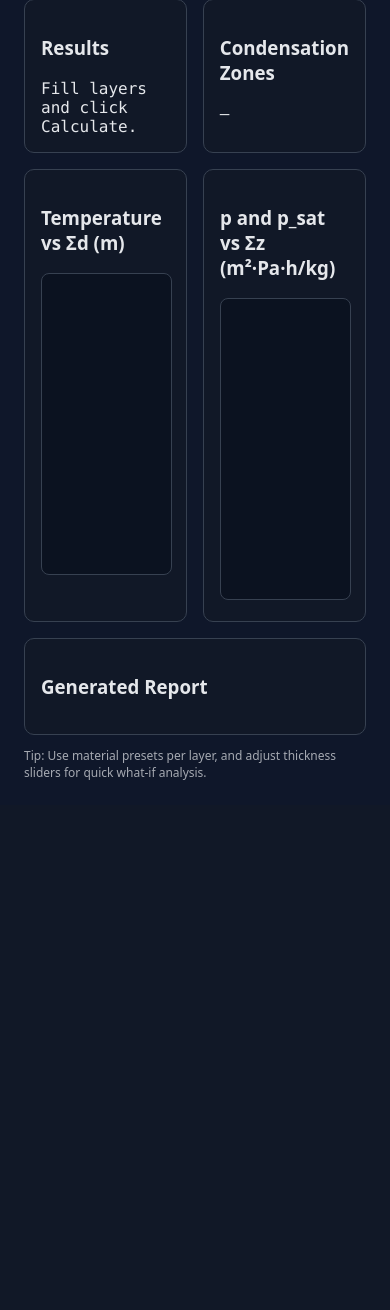
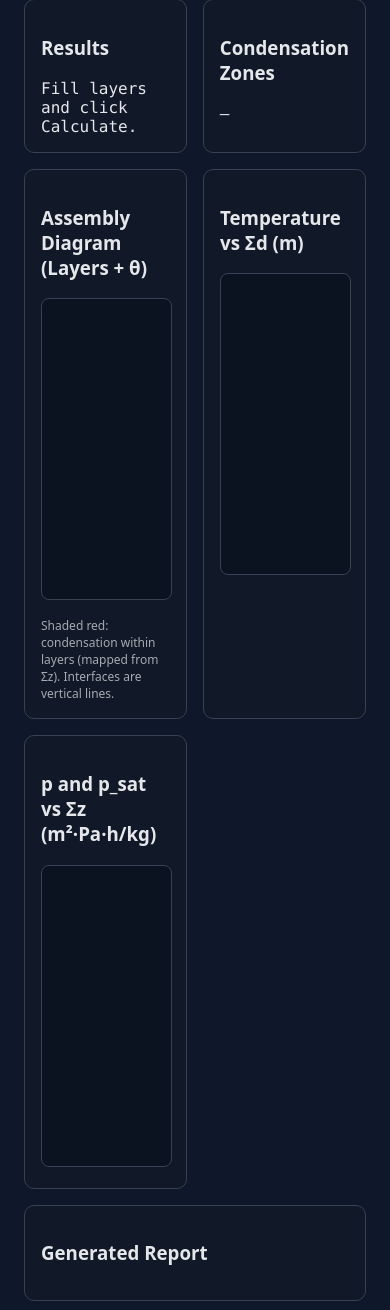
Before and after one commit to dbaldzhiev/teccondense, a Flask app: page / in a window 390 px wide; the page is wider, and only the part inside the window is pictured. Shown: the part 547-1857 px from the top of that part. Before the commit the page ends 1327 px from the top of that part, so only its background shows below. Run offline with Flask 2, Linux system fonts and the light colour scheme.

Commit message:
Refactor condensation risk calculation module
- Removed outdated agent instructions file.
- Updated binary files in the __pycache__ directory for core and materials modules.
- Cleaned up CSV data file by removing unnecessary empty rows.
- Enhanced API response in app.py to include layer metadata for better visualization.
- Improved JavaScript for drawing assembly diagrams and vapor pressure graphs, including new functions for interpolation and mapping.
- Added assembly diagram section in index.html for visual representation of layers and temperature profiles.
- Created detailed documentation for condensation calculation methodology in AGENTS.md.

```diff
--- a/context/t2-1.csv
+++ b/context/t2-1.csv
@@ -19,5 +19,3 @@
 12,-4.50,-2.60,-1.00,0.40,1.90,3.20,4.50,5.70,6.70,7.70,8.70,9.60,10.00,11.20
 11,-5.20,-3.20,-1.80,-0.40,1.00,2.30,3.50,4.70,5.80,6.70,7.70,8.60,9.40,10.20
 10,-6.00,-4.20,-2.60,-1.20,0.10,1.40,2.60,3.70,4.80,5.80,6.70,7.60,8.400,9.20
-,,,,,,,,,,,,,,
-,,,,,,,,,,,,,,
--- a/webapp/app.py
+++ b/webapp/app.py
@@ -69,6 +69,22 @@ def analyze_api():
         tk = float(data.get('tk_hours', 1440))
         tu = float(data.get('tu_hours', 1440))
         result = analyze(assembly, climate, tk_hours=tk, tu_hours=tu)
+        # Enrich with layer metadata for annotated diagrams
+        result["layers"] = [
+            {
+                "name": L.name,
+                "d": L.d,
+                "lambda_": L.lambda_,
+                "mu": L.mu,
+                "rho": L.rho,
+                "xr_percent": L.xr_percent,
+                "xmax_percent": L.xmax_percent,
+            }
+            for L in layers
+        ]
+        # Convenience aliases for axes
+        result["z_axis"] = result.get("vapor_axis", [])
+        result["x_axis"] = result.get("thickness_axis", [])
         return jsonify({'ok': True, 'result': result})
     except Exception as e:
         return jsonify({'ok': False, 'error': str(e)}), 500
--- a/webapp/static/app.js
+++ b/webapp/static/app.js
@@ -125,18 +125,100 @@ window.__appLoaded = true;
       `Wk_total=${r.Wk_total.toFixed(4)} kg/m² over tk=${tk.toFixed(0)}h, Drying capacity=${r.drying_capacity.toFixed(4)} kg/m² over tu=${tu.toFixed(0)}h → OK=${r.drying_ok ? 'Yes':'No'}`;
     const zones = r.zones || [];
     document.getElementById('zones').textContent = zones.length ? zones.map(z => `(${z.start_z.toFixed(3)} → ${z.end_z.toFixed(3)})`).join('\n') : '—';
+    drawAssembly(r.layers || [], r.thickness_axis, r.theta_profile, r.zones || [], r.vapor_axis);
     drawTemp(r.thickness_axis, r.theta_profile);
     drawVapor(r.vapor_axis, r.p_line, r.p_sat, r.zones, r.vapor_axis_final, r.p_final);
   }
 
   function linMap(v, v0,v1, p0,p1){ return p0 + (v - v0) * (p1 - p0) / (v1 - v0 || 1); }
+  function clamp(v, a, b){ return Math.max(a, Math.min(b, v)); }
+  function hashColor(str){
+    let h = 0; for (let i = 0; i < str.length; i++){ h = (h*31 + str.charCodeAt(i))|0; }
+    const r = 160 + (h & 0x3F); const g = 140 + ((h>>6) & 0x3F); const b = 120 + ((h>>12) & 0x3F);
+    return `rgba(${r%255}, ${g%255}, ${b%255}, 0.25)`;
+  }
+  function interpAt(xq, xs, ys){
+    if (!xs || xs.length === 0) return 0;
+    if (xq <= xs[0]) return ys[0];
+    if (xq >= xs[xs.length-1]) return ys[ys.length-1];
+    for (let i=1;i<xs.length;i++){
+      if (xq <= xs[i]){
+        const x0=xs[i-1], x1=xs[i]; const y0=ys[i-1], y1=ys[i];
+        const t=(xq-x0)/((x1-x0)||1); return y0 + t*(y1-y0);
+      }
+    }
+    return ys[ys.length-1];
+  }
+  function mapZtoX(z, zAxis, xAxis){
+    if (!zAxis || !xAxis || zAxis.length !== xAxis.length) return 0;
+    if (z <= zAxis[0]) return xAxis[0];
+    if (z >= zAxis[zAxis.length-1]) return xAxis[xAxis.length-1];
+    for (let i=1;i<zAxis.length;i++){
+      if (z <= zAxis[i]){
+        const z0=zAxis[i-1], z1=zAxis[i]; const x0=xAxis[i-1], x1=xAxis[i];
+        const t=(z - z0)/((z1 - z0)||1); return x0 + t*(x1 - x0);
+      }
+    }
+    return xAxis[xAxis.length-1];
+  }
   window.drawTemp = function(x, y){ const c=document.getElementById('chartTemp'); c.width=c.clientWidth; c.height=300; const ctx=c.getContext('2d'); ctx.clearRect(0,0,c.width,c.height); const w=c.width, h=c.height; const pad=40; const xmin=Math.min(...x), xmax=Math.max(...x); const ymin=Math.min(...y), ymax=Math.max(...y); ctx.strokeStyle='#444'; ctx.strokeRect(0,0,w,h); ctx.save(); ctx.translate(pad,pad); const iw=w-2*pad, ih=h-2*pad; ctx.fillStyle='#9ca3af'; ctx.font='12px sans-serif'; ctx.fillText(`${xmin.toFixed(2)} m`,0,ih+16); ctx.fillText(`${xmax.toFixed(2)} m`,iw-60,ih+16); ctx.fillText(`${ymin.toFixed(1)}°C`,-30,ih); ctx.fillText(`${ymax.toFixed(1)}°C`,-30,10); ctx.beginPath(); for(let i=0;i<x.length;i++){ const X=linMap(x[i], xmin,xmax, 0,iw); const Y=linMap(y[i], ymin,ymax, ih,0); if(i===0) ctx.moveTo(X,Y); else ctx.lineTo(X,Y);} ctx.strokeStyle='#60a5fa'; ctx.lineWidth=2; ctx.stroke(); ctx.restore(); }
-  window.drawVapor = function(x, p, ps, zones, xf, pf){ const c=document.getElementById('chartVapor'); c.width=c.clientWidth; c.height=300; const ctx=c.getContext('2d'); ctx.clearRect(0,0,c.width,c.height); const w=c.width,h=c.height; const pad=40; const xmin=Math.min(...x), xmax=Math.max(...x); const all=[...p,...ps]; const ymin=Math.min(...all), ymax=Math.max(...all); ctx.strokeStyle='#444'; ctx.strokeRect(0,0,w,h); ctx.save(); ctx.translate(pad,pad); const iw=w-2*pad, ih=h-2*pad; ctx.fillStyle='#9ca3af'; ctx.font='12px sans-serif'; ctx.fillText(`${xmin.toFixed(2)}`,0,ih+16); ctx.fillText(`${xmax.toFixed(2)}`,iw-30,ih+16); ctx.fillText(`${(ymin/100).toFixed(0)} hPa`,-35,ih); ctx.fillText(`${(ymax/100).toFixed(0)} hPa`,-35,10); const plot = (xs, arr, color) => { ctx.beginPath(); for(let i=0;i<xs.length;i++){ const X=linMap(xs[i], xmin,xmax,0,iw); const Y=linMap(arr[i], ymin,ymax, ih,0); if(i===0) ctx.moveTo(X,Y); else ctx.lineTo(X,Y);} ctx.strokeStyle=color; ctx.lineWidth=2; ctx.stroke(); };
-    if (zones && zones.length){ ctx.fillStyle='rgba(248,113,113,0.15)'; zones.forEach(z => { const X0=linMap(z.start_z, xmin,xmax,0,iw); const X1=linMap(z.end_z, xmin,xmax,0,iw); ctx.fillRect(X0,0, X1-X0, ih); }); }
-    plot(x, ps, '#f87171');
-    plot(x, p, '#34d399');
-    if (xf && pf) plot(xf, pf, '#93c5fd');
-    ctx.restore(); }
+  window.drawVapor = function(x, p, ps, zones, xf, pf){ const c=document.getElementById('chartVapor'); c.width=c.clientWidth; c.height=300; const ctx=c.getContext('2d'); ctx.clearRect(0,0,c.width,c.height); const w=c.width,h=c.height; const pad=44; const xmin=Math.min(...x), xmax=Math.max(...x); const all=[...p,...ps]; const ymin=Math.min(...all), ymax=Math.max(...all); ctx.strokeStyle='#444'; ctx.strokeRect(0,0,w,h); ctx.save(); ctx.translate(pad,pad); const iw=w-2*pad, ih=h-2*pad; ctx.fillStyle='#9ca3af'; ctx.font='12px sans-serif'; ctx.fillText(`${xmin.toFixed(2)} Σz`,0,ih+16); ctx.fillText(`${xmax.toFixed(2)} Σz`,iw-60,ih+16); ctx.fillText(`${(ymin/100).toFixed(0)} hPa`,-36,ih); ctx.fillText(`${(ymax/100).toFixed(0)} hPa`,-36,10);
+    // Layer interface lines
+    ctx.strokeStyle='#374151'; ctx.lineWidth=1; for(let i=0;i<x.length;i++){ const X=linMap(x[i], xmin,xmax,0,iw); ctx.beginPath(); ctx.moveTo(X,0); ctx.lineTo(X,ih); ctx.stroke(); }
+    // Condensation zones shading
+    if (zones && zones.length){ ctx.fillStyle='rgba(248,113,113,0.15)'; zones.forEach(z => { const X0=linMap(z.start_z, xmin,xmax,0,iw); const X1=linMap(z.end_z, xmin,xmax,0,iw); ctx.fillRect(Math.min(X0,X1),0, Math.abs(X1-X0), ih); }); }
+    // Curves
+    const plot = (xs, arr, color) => { ctx.beginPath(); for(let i=0;i<xs.length;i++){ const X=linMap(xs[i], xmin,xmax,0,iw); const Y=linMap(arr[i], ymin,ymax, ih,0); if(i===0) ctx.moveTo(X,Y); else ctx.lineTo(X,Y);} ctx.strokeStyle=color; ctx.lineWidth=2; ctx.stroke(); };
+    plot(x, ps, '#f87171'); // p_sat
+    plot(x, p, '#34d399'); // p linear
+    if (xf && pf) plot(xf, pf, '#93c5fd'); // Glaser limited profile
+    // Crossing markers at zone edges
+    ctx.fillStyle='#ef4444'; ctx.strokeStyle='#ef4444'; zones && zones.forEach(z => {
+      const zA = z.start_z, zB = z.end_z;
+      const yA = interpAt(zA, x, ps); const yB = interpAt(zB, x, ps);
+      const XA=linMap(zA, xmin,xmax,0,iw), YA=linMap(yA, ymin,ymax, ih,0);
+      const XB=linMap(zB, xmin,xmax,0,iw), YB=linMap(yB, ymin,ymax, ih,0);
+      ctx.beginPath(); ctx.arc(XA, YA, 3, 0, Math.PI*2); ctx.fill();
+      ctx.beginPath(); ctx.arc(XB, YB, 3, 0, Math.PI*2); ctx.fill();
+    });
+    ctx.restore();
+    // Tooltip
+    const tipId = 'vaporTip'; let tip = document.getElementById(tipId);
+    if (!tip){ tip = document.createElement('div'); tip.id = tipId; tip.style.position='fixed'; tip.style.pointerEvents='none'; tip.style.background='rgba(17,24,39,0.95)'; tip.style.border='1px solid #374151'; tip.style.color='#e5e7eb'; tip.style.padding='6px 8px'; tip.style.borderRadius='6px'; tip.style.font='12px sans-serif'; tip.style.display='none'; document.body.appendChild(tip); }
+    c.onmousemove = (ev) => {
+      const rect = c.getBoundingClientRect(); const px = ev.clientX - rect.left; const py = ev.clientY - rect.top; if (px < pad || px > w-pad || py < pad || py > h-pad){ tip.style.display='none'; return; }
+      const zx = linMap(px - pad, 0, w-2*pad, xmin, xmax);
+      const pL = interpAt(zx, x, p); const pS = interpAt(zx, x, ps); const dP = pL - pS;
+      tip.textContent = `Σz=${zx.toFixed(3)} | p=${pL.toFixed(0)} Pa, p_sat=${pS.toFixed(0)} Pa, Δ=${dP.toFixed(0)} Pa`;
+      tip.style.left = `${ev.clientX + 12}px`; tip.style.top = `${ev.clientY + 12}px`; tip.style.display='block';
+    };
+    c.onmouseleave = () => { const t=document.getElementById(tipId); if (t) t.style.display='none'; };
+  }
+
+  window.drawAssembly = function(layers, xAxis, temps, zones, zAxis){
+    const c = document.getElementById('chartAssembly'); if (!c) return; c.width=c.clientWidth; c.height=300; const ctx=c.getContext('2d'); ctx.clearRect(0,0,c.width,c.height);
+    const w=c.width, h=c.height; const pad=44; const xmin=Math.min(...xAxis), xmax=Math.max(...xAxis); const ymin=Math.min(...temps), ymax=Math.max(...temps);
+    ctx.strokeStyle='#444'; ctx.strokeRect(0,0,w,h); ctx.save(); ctx.translate(pad,pad); const iw=w-2*pad, ih=h-2*pad;
+    // Draw layer rectangles across height
+    let x0 = xAxis[0] || 0; for (let i=1;i<xAxis.length;i++){
+      const x1 = xAxis[i]; const X0=linMap(x0, xmin,xmax, 0,iw); const X1=linMap(x1, xmin,xmax, 0,iw);
+      const name = layers[i-1]?.name || `L${i}`; ctx.fillStyle = hashColor(name);
+      ctx.fillRect(X0, 0, (X1-X0), ih);
+      ctx.strokeStyle='#1f2937'; ctx.strokeRect(X0, 0, (X1-X0), ih);
+      // Label
+      ctx.fillStyle='#e5e7eb'; ctx.font='12px sans-serif'; const label = `${name} (${(x1-x0).toFixed(3)} m)`; ctx.fillText(label, X0+6, 16);
+      x0 = x1;
+    }
+    // Interfaces
+    ctx.strokeStyle='#374151'; for (let i=0;i<xAxis.length;i++){ const X=linMap(xAxis[i], xmin,xmax,0,iw); ctx.beginPath(); ctx.moveTo(X,0); ctx.lineTo(X,ih); ctx.stroke(); }
+    // Condensation zones mapped from z to x
+    if (zones && zones.length){ ctx.fillStyle='rgba(248,113,113,0.25)'; zones.forEach(z => { const xA = mapZtoX(z.start_z, zAxis, xAxis); const xB = mapZtoX(z.end_z, zAxis, xAxis); const XA=linMap(xA, xmin,xmax,0,iw), XB=linMap(xB, xmin,xmax,0,iw); ctx.fillRect(Math.min(XA,XB), 0, Math.abs(XB-XA), ih); }); }
+    // Temperature line overlay
+    ctx.beginPath(); for(let i=0;i<xAxis.length;i++){ const X=linMap(xAxis[i], xmin,xmax,0,iw); const Y=linMap(temps[i], ymin,ymax, ih,0); if(i===0) ctx.moveTo(X,Y); else ctx.lineTo(X,Y);} ctx.strokeStyle='#60a5fa'; ctx.lineWidth=2; ctx.stroke();
+    // Axes labels
+    ctx.fillStyle='#9ca3af'; ctx.font='12px sans-serif'; ctx.fillText(`${xmin.toFixed(2)} m`,0,ih+16); ctx.fillText(`${xmax.toFixed(2)} m`,iw-60,ih+16); ctx.fillText(`${ymin.toFixed(1)}°C`,-30,ih); ctx.fillText(`${ymax.toFixed(1)}°C`,-30,10);
+    ctx.restore();
+  }
 
   // init
   window.addLayer();
--- a/webapp/templates/index.html
+++ b/webapp/templates/index.html
@@ -108,6 +108,11 @@
     </div>
 
     <div class="charts" style="margin-top:16px">
+      <div class="card">
+        <h3>Assembly Diagram (Layers + θ)</h3>
+        <canvas id="chartAssembly"></canvas>
+        <div class="footer">Shaded red: condensation within layers (mapped from Σz). Interfaces are vertical lines.</div>
+      </div>
       <div class="card">
         <h3>Temperature vs Σd (m)</h3>
         <canvas id="chartTemp"></canvas>
@@ -245,13 +250,40 @@
         );
         const zones = r.zones || [];
         document.getElementById('zones').textContent = zones.length ? zones.map(z => `(${z.start_z.toFixed(3)} → ${z.end_z.toFixed(3)}) maxΔp=${z.max_excess_pa.toFixed(0)} Pa`).join('\n') : '—';
+        drawAssembly(r.layers || [], r.thickness_axis, r.theta_profile, r.zones || [], r.vapor_axis);
         drawTemp(r.thickness_axis, r.theta_profile);
-        drawVapor(r.vapor_axis, r.p_line, r.p_sat);
+        drawVapor(r.vapor_axis, r.p_line, r.p_sat, r.zones || [], r.vapor_axis_final, r.p_final);
       };
       function linMap(v, v0,v1, p0,p1){ return p0 + (v - v0) * (p1 - p0) / (v1 - v0 || 1); }
+      function mapZtoX(z, zAxis, xAxis){
+        if (!zAxis || !xAxis || zAxis.length !== xAxis.length) return 0;
+        if (z <= zAxis[0]) return xAxis[0];
+        if (z >= zAxis[zAxis.length-1]) return xAxis[xAxis.length-1];
+        for (let i=1;i<zAxis.length;i++){
+          if (z <= zAxis[i]){
+            const z0=zAxis[i-1], z1=zAxis[i]; const x0=xAxis[i-1], x1=xAxis[i];
+            const t=(z - z0)/((z1 - z0)||1); return x0 + t*(x1 - x0);
+          }
+        }
+        return xAxis[xAxis.length-1];
+      }
       function drawTemp(x, y){ const c=document.getElementById('chartTemp'); const ctx=c.getContext('2d'); ctx.clearRect(0,0,c.width,c.height); const w=c.width, h=c.height; const pad=40; const xmin=Math.min(...x), xmax=Math.max(...x); const ymin=Math.min(...y), ymax=Math.max(...y); ctx.strokeStyle='#444'; ctx.strokeRect(0,0,w,h); ctx.save(); ctx.translate(pad,pad); const iw=w-2*pad, ih=h-2*pad; ctx.fillStyle='#9ca3af'; ctx.font='12px sans-serif'; ctx.fillText(`${xmin.toFixed(2)} m`,0,ih+16); ctx.fillText(`${xmax.toFixed(2)} m`,iw-60,ih+16); ctx.fillText(`${ymin.toFixed(1)}°C`,-30,ih); ctx.fillText(`${ymax.toFixed(1)}°C`,-30,10); ctx.beginPath(); for(let i=0;i<x.length;i++){ const X=linMap(x[i], xmin,xmax, 0,iw); const Y=linMap(y[i], ymin,ymax, ih,0); if(i===0) ctx.moveTo(X,Y); else ctx.lineTo(X,Y);} ctx.strokeStyle='#60a5fa'; ctx.lineWidth=2; ctx.stroke(); ctx.restore(); }
-      function drawVapor(x, p, ps){ const c=document.getElementById('chartVapor'); const ctx=c.getContext('2d'); ctx.clearRect(0,0,c.width,c.height); const w=c.width,h=c.height; const pad=40; const xmin=Math.min(...x), xmax=Math.max(...x); const all=[...p,...ps]; const ymin=Math.min(...all), ymax=Math.max(...all); ctx.strokeStyle='#444'; ctx.strokeRect(0,0,w,h); ctx.save(); ctx.translate(pad,pad); const iw=w-2*pad, ih=h-2*pad; ctx.fillStyle='#9ca3af'; ctx.font='12px sans-serif'; ctx.fillText(`${xmin.toFixed(2)}`,0,ih+16); ctx.fillText(`${xmax.toFixed(2)}`,iw-30,ih+16); ctx.fillText(`${(ymin/100).toFixed(0)} hPa`,-35,ih); ctx.fillText(`${(ymax/100).toFixed(0)} hPa`,-35,10); const plot = (arr, color) => { ctx.beginPath(); for(let i=0;i<x.length;i++){ const X=linMap(x[i], xmin,xmax,0,iw); const Y=linMap(arr[i], ymin,ymax, ih,0); if(i===0) ctx.moveTo(X,Y); else ctx.lineTo(X,Y);} ctx.strokeStyle=color; ctx.lineWidth=2; ctx.stroke(); };
-        plot(p, '#34d399'); plot(ps, '#f87171'); ctx.restore(); }
+      function drawVapor(x, p, ps, zones, xf, pf){ const c=document.getElementById('chartVapor'); const ctx=c.getContext('2d'); ctx.clearRect(0,0,c.width,c.height); const w=c.width,h=c.height; const pad=40; const xmin=Math.min(...x), xmax=Math.max(...x); const all=[...p,...ps]; const ymin=Math.min(...all), ymax=Math.max(...all); ctx.strokeStyle='#444'; ctx.strokeRect(0,0,w,h); ctx.save(); ctx.translate(pad,pad); const iw=w-2*pad, ih=h-2*pad; ctx.fillStyle='#9ca3af'; ctx.font='12px sans-serif'; ctx.fillText(`${xmin.toFixed(2)}`,0,ih+16); ctx.fillText(`${xmax.toFixed(2)}`,iw-30,ih+16); ctx.fillText(`${(ymin/100).toFixed(0)} hPa`,-35,ih); ctx.fillText(`${(ymax/100).toFixed(0)} hPa`,-35,10); const plot = (xs, arr, color) => { ctx.beginPath(); for(let i=0;i<xs.length;i++){ const X=linMap(xs[i], xmin,xmax,0,iw); const Y=linMap(arr[i], ymin,ymax, ih,0); if(i===0) ctx.moveTo(X,Y); else ctx.lineTo(X,Y);} ctx.strokeStyle=color; ctx.lineWidth=2; ctx.stroke(); };
+        if (zones && zones.length){ ctx.fillStyle='rgba(248,113,113,0.15)'; zones.forEach(z => { const X0=linMap(z.start_z, xmin,xmax,0,iw); const X1=linMap(z.end_z, xmin,xmax,0,iw); ctx.fillRect(Math.min(X0,X1),0, Math.abs(X1-X0), ih); }); }
+        plot(x, ps, '#f87171');
+        plot(x, p, '#34d399');
+        if (xf && pf) plot(xf, pf, '#93c5fd');
+        ctx.restore(); }
+      function drawAssembly(layers, xAxis, temps, zones, zAxis){
+        const c=document.getElementById('chartAssembly'); const ctx=c.getContext('2d'); ctx.clearRect(0,0,c.width,c.height); const w=c.width,h=c.height; const pad=40; const xmin=Math.min(...xAxis), xmax=Math.max(...xAxis); const ymin=Math.min(...temps), ymax=Math.max(...temps); ctx.strokeStyle='#444'; ctx.strokeRect(0,0,w,h); ctx.save(); ctx.translate(pad,pad); const iw=w-2*pad, ih=h-2*pad;
+        let x0=xAxis[0]||0; for (let i=1;i<xAxis.length;i++){ const x1=xAxis[i]; const X0=linMap(x0, xmin,xmax,0,iw), X1=linMap(x1, xmin,xmax,0,iw); ctx.fillStyle='rgba(255,255,255,0.05)'; ctx.fillRect(X0,0,X1-X0,ih); ctx.strokeStyle='#1f2937'; ctx.strokeRect(X0,0,X1-X0,ih); const name=layers[i-1]?.name||`L${i}`; ctx.fillStyle='#e5e7eb'; ctx.font='12px sans-serif'; ctx.fillText(`${name} (${(x1-x0).toFixed(3)} m)`, X0+6, 16); x0=x1; }
+        // interfaces
+        ctx.strokeStyle='#374151'; for (let i=0;i<xAxis.length;i++){ const X=linMap(xAxis[i], xmin,xmax,0,iw); ctx.beginPath(); ctx.moveTo(X,0); ctx.lineTo(X,ih); ctx.stroke(); }
+        // zones
+        if (zones && zones.length){ ctx.fillStyle='rgba(248,113,113,0.25)'; zones.forEach(z => { const xA=mapZtoX(z.start_z, zAxis, xAxis); const xB=mapZtoX(z.end_z, zAxis, xAxis); const XA=linMap(xA, xmin,xmax,0,iw), XB=linMap(xB, xmin,xmax,0,iw); ctx.fillRect(Math.min(XA,XB),0, Math.abs(XB-XA), ih); }); }
+        // temperature
+        ctx.beginPath(); for(let i=0;i<xAxis.length;i++){ const X=linMap(xAxis[i], xmin,xmax,0,iw); const Y=linMap(temps[i], ymin,ymax, ih,0); if(i===0) ctx.moveTo(X,Y); else ctx.lineTo(X,Y);} ctx.strokeStyle='#60a5fa'; ctx.lineWidth=2; ctx.stroke(); ctx.restore();
+      }
       // init with one layer
       addLayer();
     }
```
Also changed, not shown: AGENTS.md (renamed from .github/instructions/agent-instruct.instructions.md).
